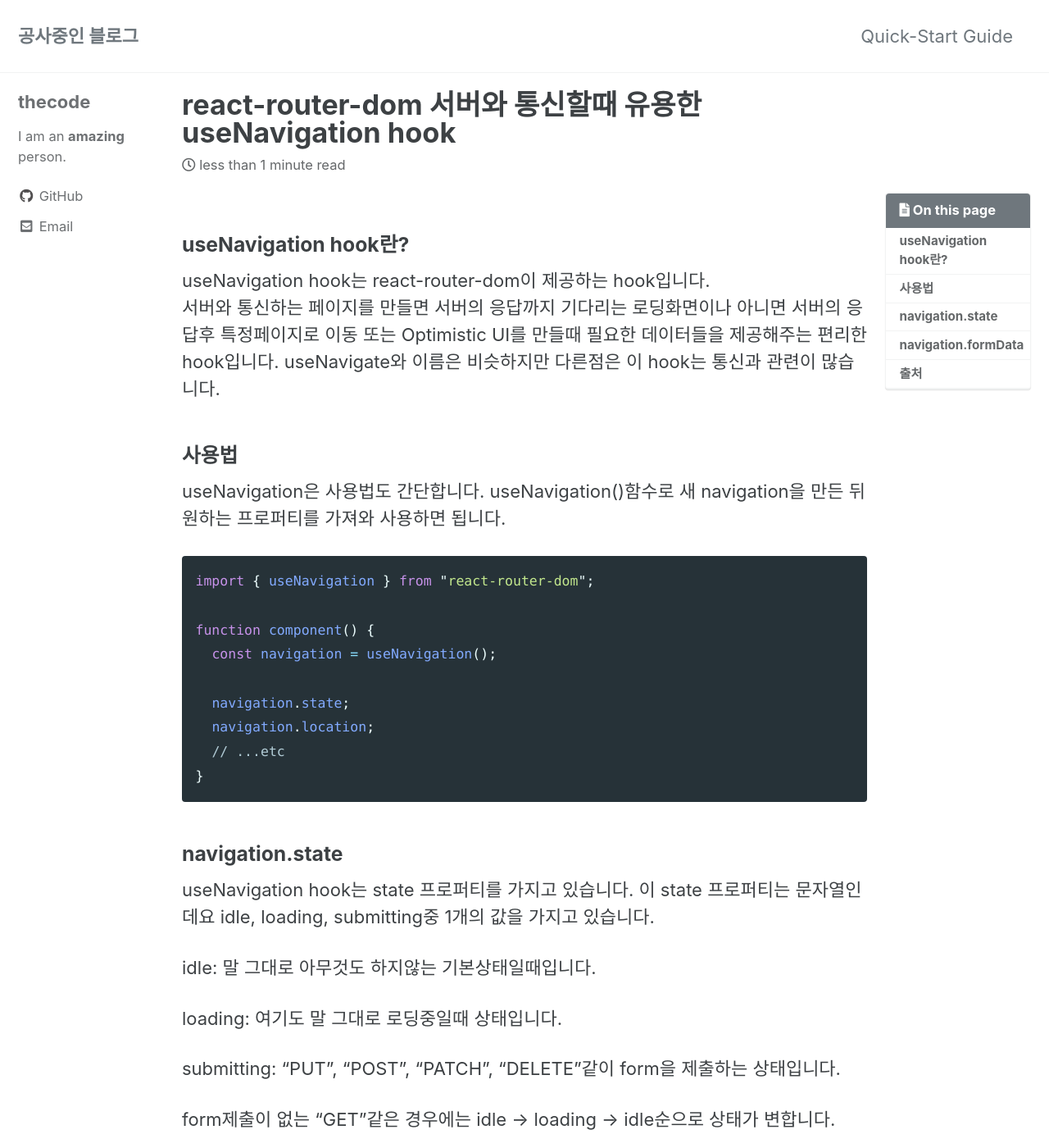
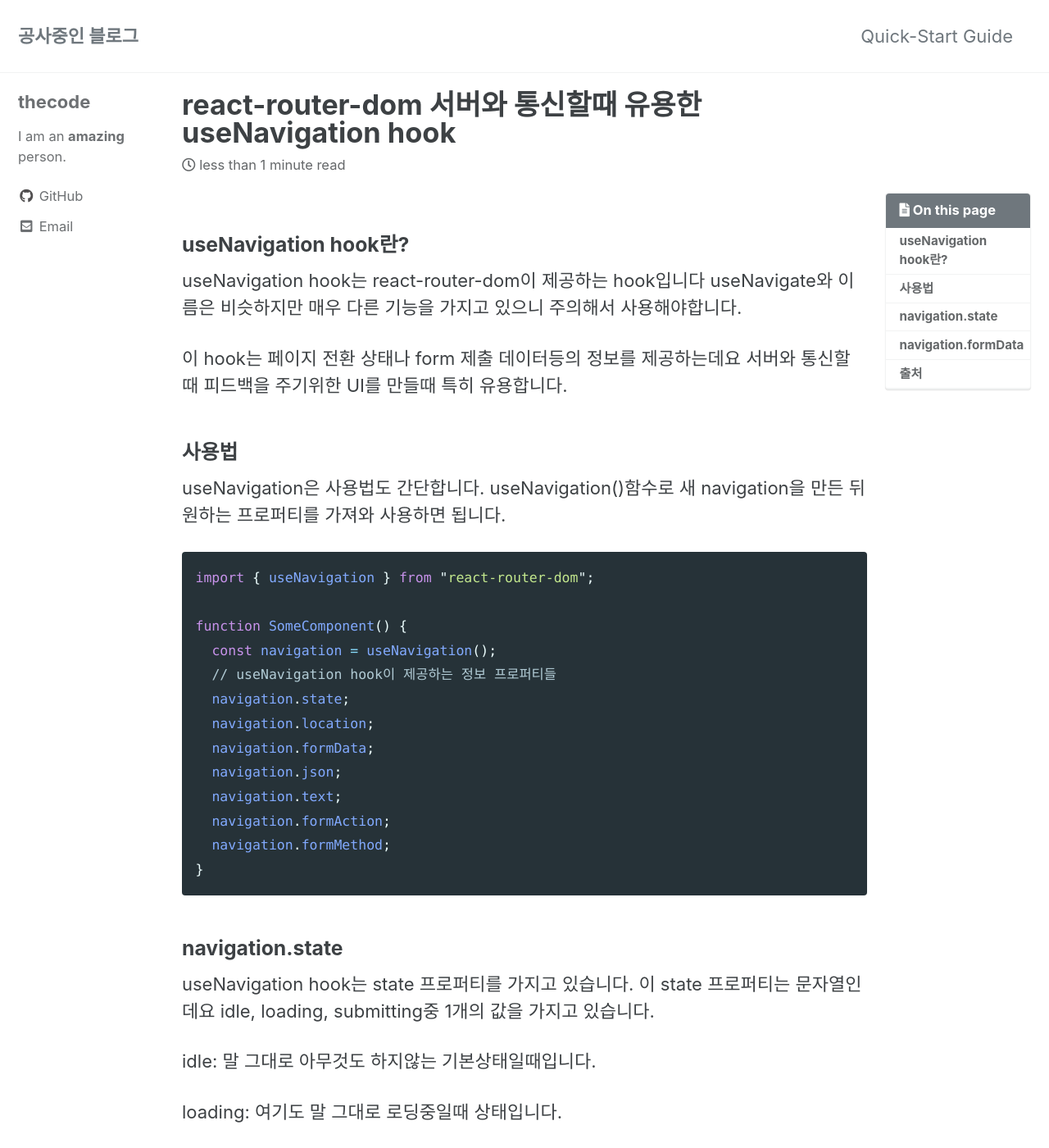
Before and after one commit to thecode00/thecode00.github.io, a Jekyll site: the page built from _posts/FE/2023-11-15-react-router-dom-usenavigation.md, in a window 1280 px wide and 1400 px high. Shown: the whole window at 82% size. Built offline with Jekyll 4.4.1, drawn with Linux system fonts in a browser that asks for light colours; cached includes are drawn as plain includes; some web fonts are replaced.

Commit message:
Change explain

````diff
--- a/_posts/FE/2023-11-15-react-router-dom-usenavigation.md
+++ b/_posts/FE/2023-11-15-react-router-dom-usenavigation.md
@@ -11,9 +11,9 @@ last_modified_at: 2023-11-15
 
 ### useNavigation hook란?
 
-useNavigation hook는 react-router-dom이 제공하는 hook입니다.
-서버와 통신하는 페이지를 만들면 서버의 응답까지 기다리는 로딩화면이나 아니면 서버의 응답후 특정페이지로 이동 또는 Optimistic UI를 만들때 필요한 데이터들을 제공해주는 편리한 hook입니다.
-useNavigate와 이름은 비슷하지만 다른점은 이 hook는 통신과 관련이 많습니다.
+useNavigation hook는 react-router-dom이 제공하는 hook입니다 useNavigate와 이름은 비슷하지만 매우 다른 기능을 가지고 있으니 주의해서 사용해야합니다.
+
+이 hook는 페이지 전환 상태나 form 제출 데이터등의 정보를 제공하는데요 서버와 통신할때 피드백을 주기위한 UI를 만들때 특히 유용합니다.
 
 ### 사용법
 
@@ -22,12 +22,16 @@ useNavigation은 사용법도 간단합니다. useNavigation()함수로 새 navi
 ```javascript
 import { useNavigation } from "react-router-dom";
 
-function component() {
+function SomeComponent() {
   const navigation = useNavigation();
-
+  // useNavigation hook이 제공하는 정보 프로퍼티들
   navigation.state;
   navigation.location;
-  // ...etc
+  navigation.formData;
+  navigation.json;
+  navigation.text;
+  navigation.formAction;
+  navigation.formMethod;
 }
 ```
 
````
